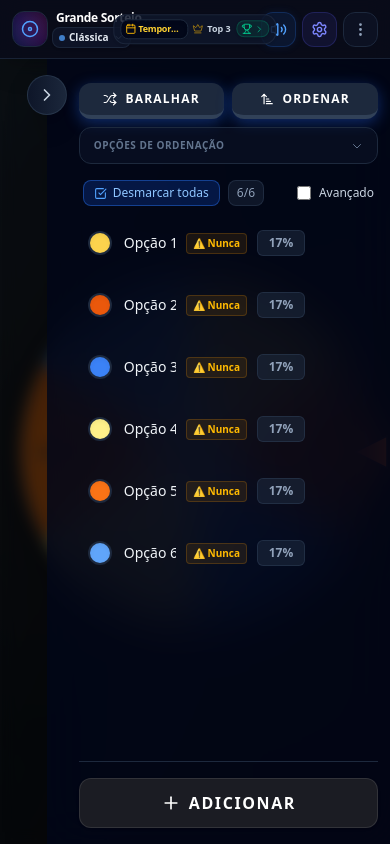
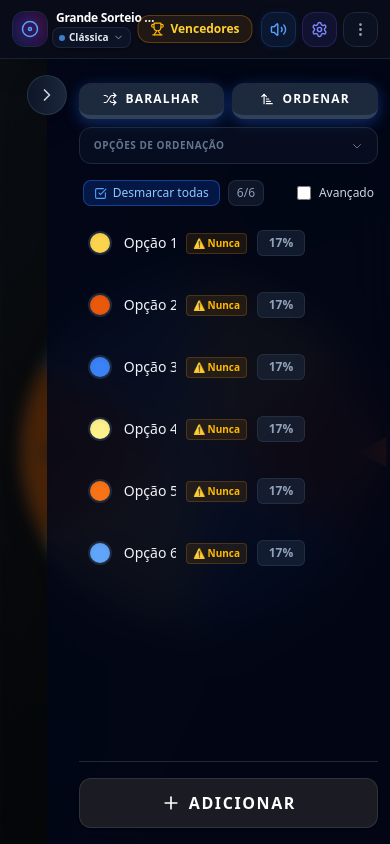
Before and after one commit to JonatasArao/SortStudio, a React (Vite) app: page / in a window 390 px wide. Built offline with nearby package versions, Linux system fonts and the light colour scheme; grey boxes are pictures that could not be loaded.

Commit message:
feat(ui): refactor Top3Navbar for responsive layout
Implement a mobile-optimized view for the winners'
navigation button, improving accessibility and visual
hierarchy on smaller screens.

```diff
--- a/src/components/molecules/Top3Navbar.tsx
+++ b/src/components/molecules/Top3Navbar.tsx
@@ -43,38 +43,51 @@ export const Top3Navbar: React.FC = () => {
   const third = top3[2];
 
   return (
+    <>
+      {/* Mobile Only (< sm): Botão simples e limpo de Vencedores */}
       <button
         type="button"
         onClick={handleOpenResults}
-      className="flex items-center gap-1 sm:gap-1.5 px-1.5 xs:px-2 sm:px-2.5 py-1 rounded-xl bg-slate-900/85 hover:bg-slate-800/95 border border-slate-800/90 hover:border-slate-700 text-slate-300 hover:text-white transition-all duration-200 group active:scale-95 shadow-sm max-w-full overflow-hidden"
+        className="flex sm:hidden items-center gap-1.5 px-3 py-1.5 rounded-xl bg-amber-500/10 hover:bg-amber-500/20 active:bg-amber-500/30 border border-amber-500/30 text-amber-300 hover:text-amber-200 transition-all font-bold text-xs shadow-sm active:scale-95 group"
+        title={`${t('sidebar.results.winners', 'Vencedores')} - Clique para ver o ranking e histórico`}
+      >
+        <Trophy size={14} className="text-amber-400 transition-transform duration-200 group-hover:scale-110 group-hover:rotate-6 shrink-0" />
+        <span className="leading-none">{t('sidebar.results.winners', 'Vencedores')}</span>
+      </button>
+
+      {/* Tablet & Desktop (sm+): Top 3 Completo com Temporada e Pódio */}
+      <button
+        type="button"
+        onClick={handleOpenResults}
+        className="hidden sm:flex items-center gap-1.5 sm:gap-2 px-2 sm:px-2.5 py-1 rounded-xl bg-slate-900/85 hover:bg-slate-800/95 border border-slate-800/90 hover:border-slate-700 text-slate-300 hover:text-white transition-all duration-200 group active:scale-95 shadow-sm max-w-full overflow-hidden"
         title={`${t('sidebar.results.winners', 'Vencedores')} & Ranking (${seasonName}) - Clique para abrir o painel completo`}
       >
         {/* Current Season Badge */}
-      <div className="flex items-center gap-0.5 sm:gap-1 px-1 sm:px-2 py-0.5 rounded-lg bg-slate-950/90 border border-slate-800 group-hover:border-amber-500/40 text-amber-300 transition-colors shrink-0 shadow-inner">
-        <Calendar size={11} className="text-amber-400 shrink-0" />
-        <span className="text-[9px] xs:text-[10px] sm:text-[11px] font-bold tracking-tight truncate max-w-[45px] xs:max-w-[70px] sm:max-w-[110px]">
+        <div className="flex items-center gap-1 px-1.5 sm:px-2 py-0.5 rounded-lg bg-slate-950/90 border border-slate-800 group-hover:border-amber-500/40 text-amber-300 transition-colors shrink-0 shadow-inner">
+          <Calendar size={12} className="text-amber-400 shrink-0" />
+          <span className="text-[10px] sm:text-[11px] font-bold tracking-tight truncate max-w-[80px] sm:max-w-[120px]">
             {seasonName}
           </span>
         </div>
 
         {/* Vertical Divider */}
-      <div className="w-px h-3 bg-slate-800/90 shrink-0 hidden xs:block" />
+        <div className="w-px h-3.5 bg-slate-800/90 shrink-0" />
 
         {/* Top 3 Podium or Empty State */}
         {top3.length === 0 ? (
-        <div className="flex items-center gap-1 text-[9px] xs:text-[10px] sm:text-[11px] text-slate-400 font-medium shrink-0">
-          <Crown size={11} className="text-amber-400/60 group-hover:text-amber-400 transition-colors shrink-0" />
-          <span className="font-semibold text-slate-300">Top 3</span>
-          <span className="hidden sm:inline text-slate-400 font-normal">: Sem vitórias</span>
+          <div className="flex items-center gap-1 text-[10px] sm:text-[11px] text-slate-400 font-medium shrink-0">
+            <Crown size={12} className="text-amber-400/60 group-hover:text-amber-400 transition-colors shrink-0" />
+            <span className="font-semibold text-slate-300">Top 3:</span>
+            <span className="text-slate-400">Sem vitórias</span>
           </div>
         ) : (
-        <div className="flex items-center gap-1 min-w-0">
+          <div className="flex items-center gap-1 sm:gap-1.5 min-w-0">
             {/* 1st Place (Gold) */}
             {first && (
-            <div className="flex items-center gap-0.5 sm:gap-1 text-[9px] xs:text-[10px] sm:text-[11px] font-bold text-amber-200 bg-amber-500/15 hover:bg-amber-500/25 px-1 xs:px-1.5 sm:px-2 py-0.5 rounded-lg border border-amber-500/35 transition-colors shrink-0">
-              <span className="text-[11px] sm:text-xs">🥇</span>
-              <span className="max-w-[38px] xs:max-w-[60px] sm:max-w-[85px] truncate leading-none">{first.name}</span>
-              <span className="text-[9px] sm:text-[10px] text-amber-400 font-mono font-black leading-none">({first.winsCount})</span>
+              <div className="flex items-center gap-1 text-[10px] sm:text-[11px] font-bold text-amber-200 bg-amber-500/15 hover:bg-amber-500/25 px-1.5 sm:px-2 py-0.5 rounded-lg border border-amber-500/35 transition-colors shrink-0">
+                <span className="text-xs">🥇</span>
+                <span className="max-w-[60px] sm:max-w-[90px] truncate leading-none">{first.name}</span>
+                <span className="text-[10px] text-amber-400 font-mono font-black leading-none">({first.winsCount})</span>
               </div>
             )}
 
@@ -82,7 +95,7 @@ export const Top3Navbar: React.FC = () => {
             {second && (
               <div className="hidden md:flex items-center gap-1 text-[10px] sm:text-[11px] font-semibold text-slate-200 bg-slate-800/90 hover:bg-slate-700/80 px-1.5 sm:px-2 py-0.5 rounded-lg border border-slate-700/70 transition-colors shrink-0">
                 <span className="text-xs">🥈</span>
-              <span className="max-w-[45px] lg:max-w-[75px] truncate leading-none">{second.name}</span>
+                <span className="max-w-[55px] lg:max-w-[80px] truncate leading-none">{second.name}</span>
                 <span className="text-[10px] text-slate-400 font-mono font-bold leading-none">({second.winsCount})</span>
               </div>
             )}
@@ -91,7 +104,7 @@ export const Top3Navbar: React.FC = () => {
             {third && (
               <div className="hidden xl:flex items-center gap-1 text-[10px] sm:text-[11px] font-semibold text-amber-300/90 bg-amber-950/30 hover:bg-amber-950/50 px-1.5 sm:px-2 py-0.5 rounded-lg border border-amber-900/40 transition-colors shrink-0">
                 <span className="text-xs">🥉</span>
-              <span className="max-w-[45px] xl:max-w-[70px] truncate leading-none">{third.name}</span>
+                <span className="max-w-[55px] xl:max-w-[75px] truncate leading-none">{third.name}</span>
                 <span className="text-[10px] text-amber-500/90 font-mono font-bold leading-none">({third.winsCount})</span>
               </div>
             )}
@@ -99,11 +112,12 @@ export const Top3Navbar: React.FC = () => {
         )}
 
         {/* Action Cue / Indicador de clique para ver vencedores */}
-      <div className="flex items-center gap-0.5 sm:gap-1 px-1 sm:px-1.5 py-0.5 rounded-lg bg-emerald-500/10 group-hover:bg-emerald-500/20 border border-emerald-500/25 group-hover:border-emerald-500/40 text-emerald-400 text-[9px] xs:text-[10px] sm:text-[11px] font-semibold transition-all shrink-0 ml-0.5 shadow-sm">
+        <div className="flex items-center gap-1 px-1.5 sm:px-2 py-0.5 rounded-lg bg-emerald-500/10 group-hover:bg-emerald-500/20 border border-emerald-500/25 group-hover:border-emerald-500/40 text-emerald-400 text-[10px] sm:text-[11px] font-semibold transition-all shrink-0 ml-0.5 shadow-sm">
           <Trophy size={11} className="transition-transform duration-200 group-hover:scale-110 group-hover:rotate-6 text-emerald-400 shrink-0" />
-        <span className="hidden sm:inline font-bold tracking-tight">{t('sidebar.results.winners', 'Vencedores')}</span>
-        <ChevronRight size={10} className="text-emerald-400/80 group-hover:translate-x-0.5 transition-transform shrink-0" />
+          <span className="font-bold tracking-tight">{t('sidebar.results.winners', 'Vencedores')}</span>
+          <ChevronRight size={11} className="text-emerald-400/80 group-hover:translate-x-0.5 transition-transform shrink-0" />
         </div>
       </button>
+    </>
   );
 };
```
Lines whose indentation alone changed are shown as unchanged.
